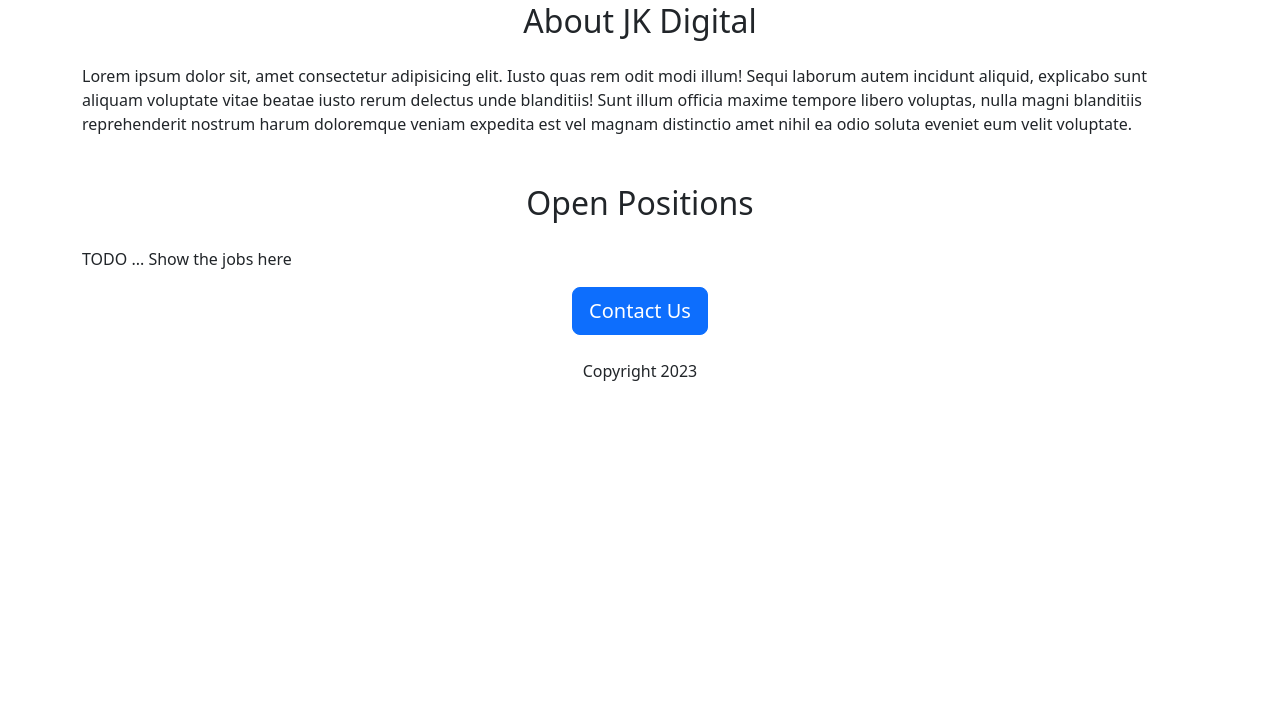
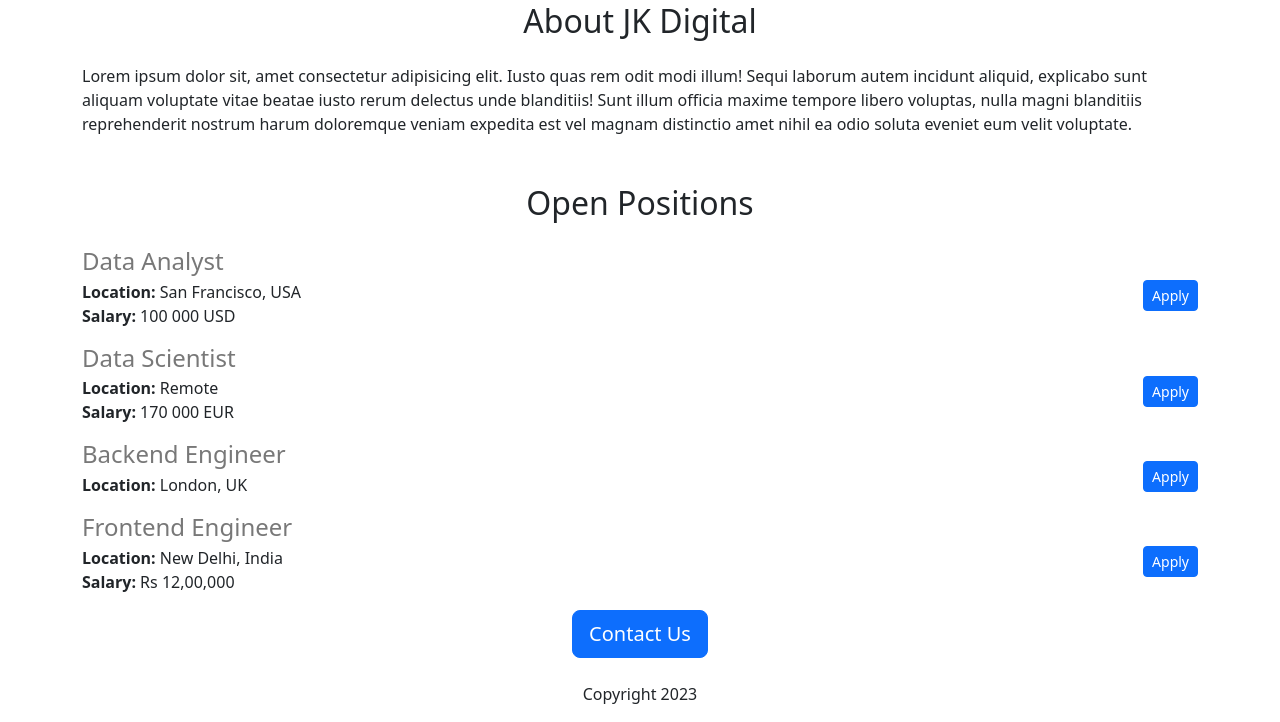
Before and after one commit to JanisKarasa/jk-digital-careers-website-v2, a Flask app: page / in a window 1280 px wide. Shown: the part 526-1248 px from the top of the page. Before the commit the page ends 907 px from the top, so only its background shows below. Run offline with Flask 3, Linux system fonts and the light colour scheme.

Commit message:
Inserting and Rendering Dynamic Data in HTML templates using Jinja template tags

```diff
--- a/app.py
+++ b/app.py
@@ -2,11 +2,42 @@ from flask import Flask, render_template
 
 app = Flask(__name__)
 
+# Dummy Database
+JOBS = [
+    {
+        'id': 1,
+        'title': 'Data Analyst',
+        'location': 'San Francisco, USA',
+        'salary': "100 000 USD"
+    },
+    {
+        'id': 2,
+        'title': 'Data Scientist',
+        'location': 'Remote',
+        'salary': "170 000 EUR"
+    },
+    {
+        'id': 3,
+        'title': 'Backend Engineer',
+        'location': 'London, UK',
+        # salary is not listed for this role and we handling that with 'if' statement in logic in our home.html
+    },
+    {
+        'id': 4,
+        'title': 'Frontend Engineer',
+        'location': 'New Delhi, India',
+        'salary': "Rs 12,00,000"
+    },
+]
+# and we send this information into the home.html template by providing arguments into render_templates
+
 
 @app.route("/")
 def home():
-    return render_template("home.html")
-
+    # by providing argument 'jobs' and passing the value 'JOBS' the list of dictionaries ...
+    return render_template("home.html", jobs=JOBS)
+# ... we can send this information into the home.html template by inserting {{jobs}} into HTML
+# it is the way to insert DYNAMIC DATA into your HTML and CSS
 
 if __name__ == "__main__":
     app.run(debug=True)
--- a/static/css/style.css
+++ b/static/css/style.css
@@ -23,3 +23,22 @@ img {
   object-fit: cover;
   width: 100%;
 }
+
+.jobs__wrapper {
+  display: flex;
+  justify-content: space-between;
+  align-items: center;
+}
+
+.jobs__info {
+  margin-bottom: 16px;
+}
+
+.job__title {
+  color: rgb(120, 120, 120);
+  margin-bottom: 4px;
+}
+
+.job__location, .job__salary {
+  margin: 0;
+}
--- a/templates/home.html
+++ b/templates/home.html
@@ -40,7 +40,26 @@
         voluptate.
       </p>
       <h2 class="text-center mt-5 mb-4"">Open Positions</h2>
-      <p>TODO ... Show the jobs here</p>
+
+      <div>
+        <!-- looping through the jobs=JOBS (Dummy DB in app.py) - the list of many dictionaries, putting them in tags and giving them styling-->
+        {% for job in jobs %}
+        <div class="jobs__wrapper">
+          <div class="jobs__info">
+            <h4 class="job__title">{{job.title}}</h4>
+            <p class="job__location"><b>Location:</b> {{job.location}}</p>
+            <!-- if the salary is not listed for some roles, we are handling with conditional -->
+            {% if job.salary %}
+              <p class="job__salary"><b>Salary:</b> {{job.salary}}</p>
+            {% endif %}
+          </div>
+          <div>
+            <button class="btn btn-primary btn-sm jobs__btn">Apply</button>
+          </div>
+        </div>
+        {% endfor %}
+      </div>
+
       <div class="text-center">
         <button class="btn btn-primary btn-lg">Contact Us</button>
         <p class="mt-4">Copyright 2023</p>
```
Also changed, not shown: README.md.
